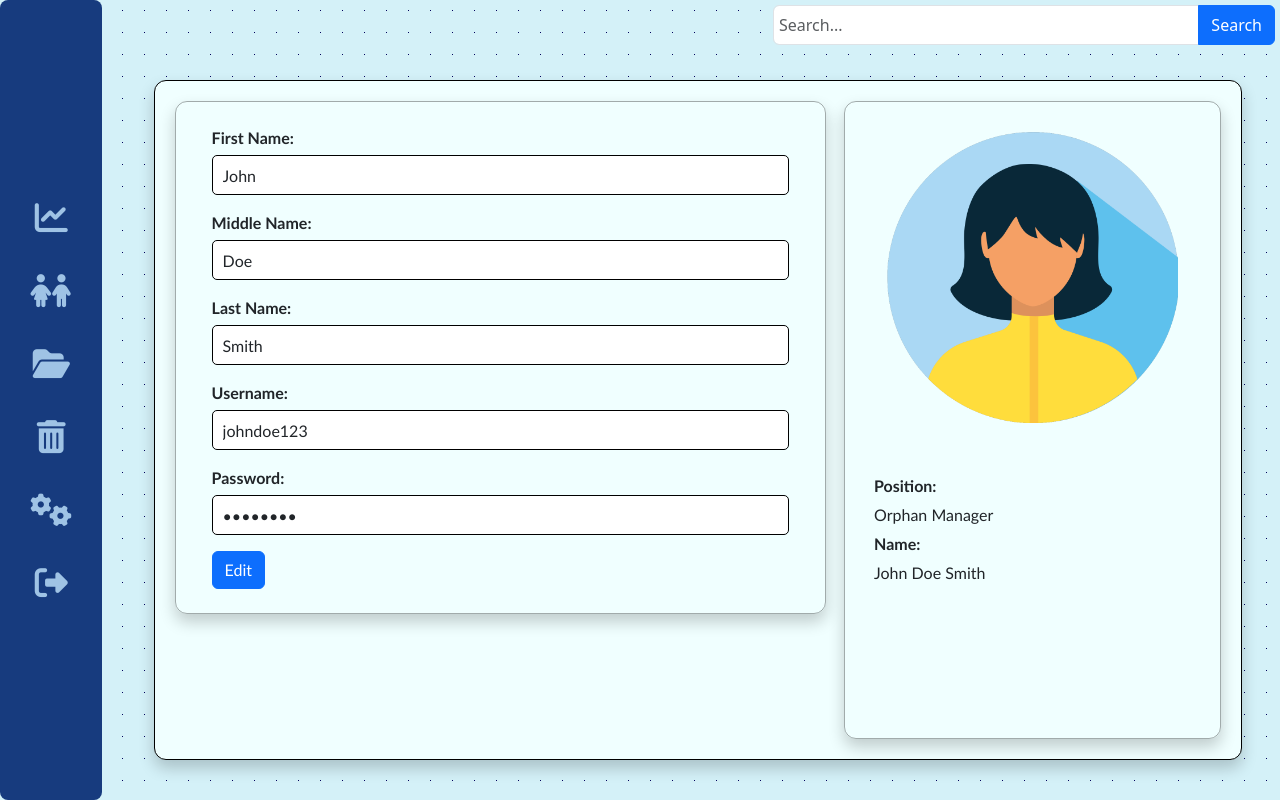
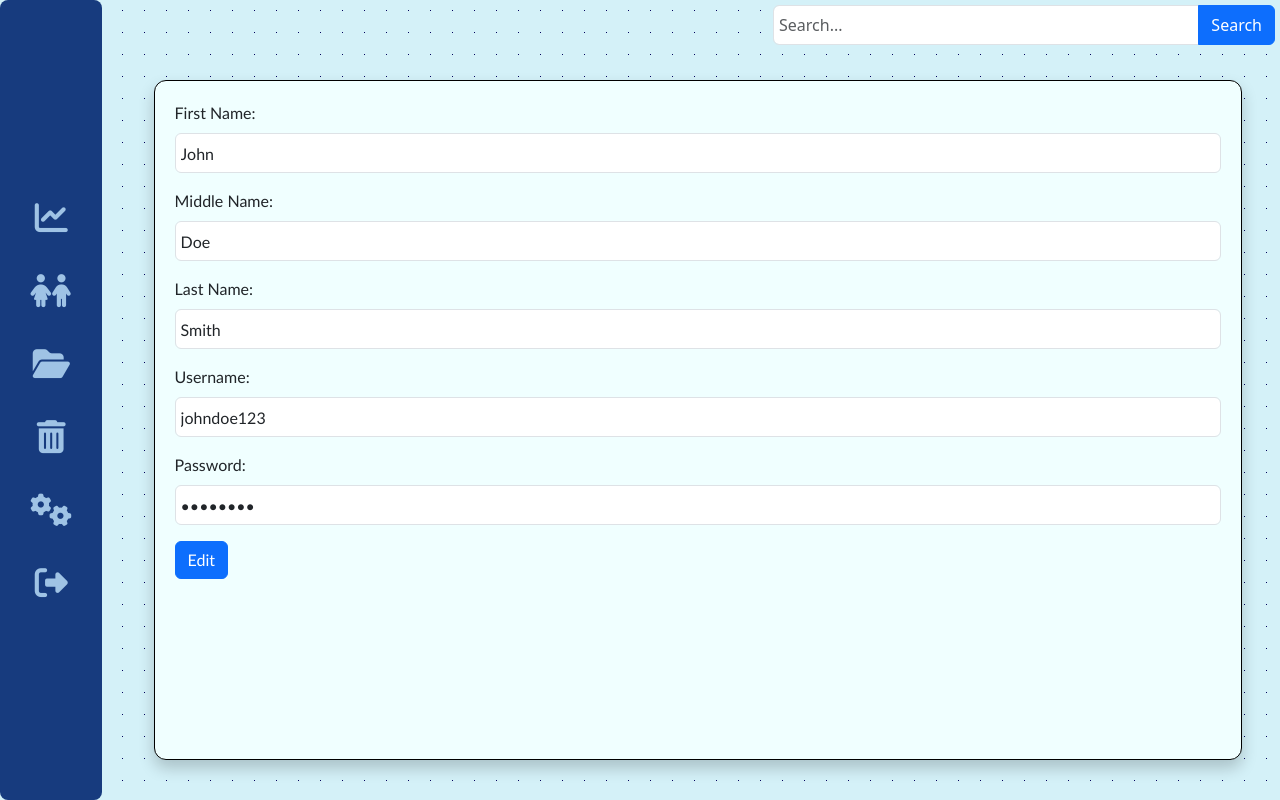
Before and after one commit to louvi11a/capstoneProject, a Django app: template templates/obeds/Setting.html in a window 1280 px wide. Run offline with Django 4.2, Linux system fonts and the light colour scheme; the template is opened without the code that fills it, so the values that code supplies are empty; some libraries are stand-ins or nearby versions.

Commit message:
update setting

```diff
--- a/templates/obeds/Setting.html
+++ b/templates/obeds/Setting.html
@@ -63,8 +63,8 @@
 
 
       <div class="container-orphan">
-        <div class="form-group container ">
-          <div class="form-container p-4 rounded">
+
+
             <form id="myForm">
               <div class="mb-3">
                 <label for="firstName" class="form-label">First Name:</label>
@@ -91,32 +91,14 @@
             <div class="editbtn">
             <button id="saveButton" class="btn btn-success" style="display: none;">Save</button>
             <button id="cancelButton" class="btn btn-secondary" style="display: none;">Cancel</button>
-            </div>
-          </div>
+
+
         </div>
-            <div class="container-profile">
-            <div class="container-fluid">
-            <div class="profile">
-              <img class="larger-image" src="/static/Images/Setting.png" alt="Logout"><br>
-              <ul>
-              </div>
-              <div class="container">
-                <p>
-                  <strong> Position: </strong>
-                </p>
-                <p>Orphan Manager</p>
-                <p>
-                  <strong> Name: </strong>
-                </p>
-                <p>John Doe Smith</p>
-              </ul>
-            </div>
-          </div>
-        </div>
+
     </div>
 
 
 
-    <script src="/static/Js/setting-popup.js"></script>
+    <script src="../Js/setting-popup.js"></script>
 </body>
 </html>
```
